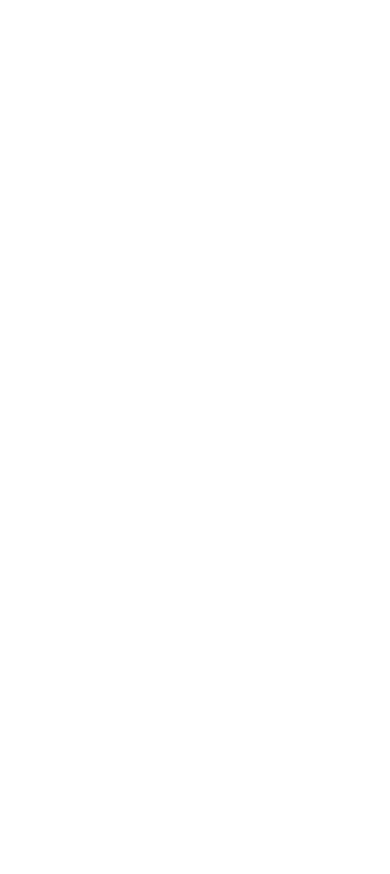
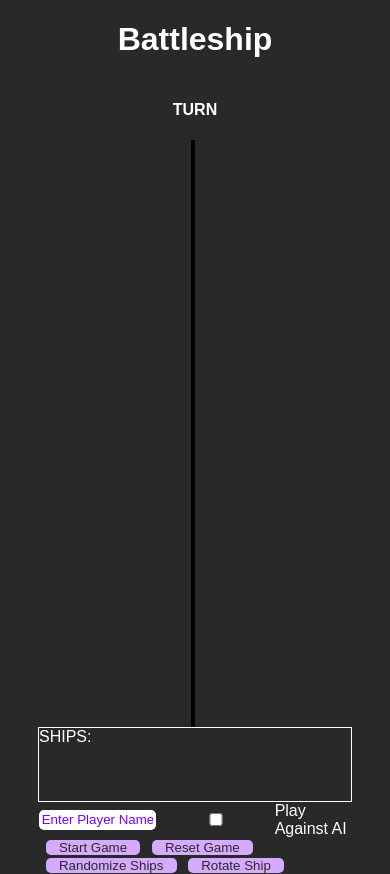
Before and after one commit to LuKa44x/Battleship-Game, a website: page scripts/index.html in a window 390 px wide. Before the commit the page ends 844 px from the top, so only its background shows below. Drawn offline with Linux system fonts and the light colour scheme.

Commit message:
feat: add a basic battleship game UI layout and styling
- Create responsive grid-based layout for two-player battleship
- Add dark theme with purple accent colors and CSS variables
- Implement game controls: name input, AI toggle, game buttons
- Design symmetrical player board layout with stats containers
- Add ships container for ship placement interface
- Style interactive elements with hover/active/focus states

Layout: centered design with 80% width game container,
4-column grid for player stats and gameboards

- Picture of the layout attached as sketch.png, just for reference.

```diff
--- a/scripts/index.html
+++ b/scripts/index.html
@@ -7,5 +7,35 @@
     <script type="module" src="src/index.js" defer></script>
     <title>Battleship</title>
   </head>
-  <body></body>
+  <body>
+    <h1>Battleship</h1>
+    <div class="turnDisplay-container">
+      <h4>TURN</h4>
+    </div>
+    <div class="game-container">
+      <div class="player1-stats-container"></div>
+      <div class="player1-gameboard-container"></div>
+      <div class="player2-gameboard-container"></div>
+      <div class="player2-stats-container"></div>
+    </div>
+    <div class="ships-container">SHIPS:</div>
+    <div class="inputs-container">
+      <div class="namesInput-container">
+        <input
+          type="text"
+          class="player-name-input"
+          placeholder="Enter Player Name"
+        />
+
+        <input type="checkbox" class="ai-checkbox" />
+        <label for="ai-checkbox">Play Against AI</label>
+      </div>
+      <div class="buttons-container">
+        <button class="start-game-button">Start Game</button>
+        <button class="reset-game-button">Reset Game</button>
+        <button class="randomize-ships-button">Randomize Ships</button>
+        <button class="rotate-ship-button">Rotate Ship</button>
+      </div>
+    </div>
+  </body>
 </html>
--- a/scripts/style.css
+++ b/scripts/style.css
@@ -0,0 +1,91 @@
+:root {
+  --main-bg-color: #292929;
+  --secondary-bg-color: #ffffff;
+  --accent-color: #d6abff;
+  --text-color: #ffffff;
+  --font-family: 'Arial', sans-serif;
+}
+body {
+  margin: 0;
+  padding: 0;
+  background-color: var(--main-bg-color);
+  color: var(--text-color);
+  font-family: var(--font-family);
+  height: 100vh;
+  width: 100vw;
+  display: flex;
+  justify-content: center;
+  align-items: center;
+  flex-direction: column;
+}
+
+.game-container {
+  width: 80%;
+  height: 80%;
+  display: grid;
+  grid-template-columns: 1fr 3fr 3fr 1fr;
+}
+
+.player1-gameboard-container {
+  border-right: 4px solid black;
+}
+
+.ships-container {
+  width: 80%;
+  height: 10%;
+  border: 1px solid white;
+  display: grid;
+  grid-template-columns: 1fr 1fr;
+}
+
+.inputs-container {
+  width: 80%;
+  height: 5%;
+}
+.inputs-container input {
+  width: 50%;
+  height: 50%;
+  padding: 0.2em;
+  border: none;
+  border-radius: 5px;
+}
+.inputs-container input:focus {
+  outline: none;
+  box-shadow: 0 0 5px var(--accent-color);
+}
+.inputs-container input::placeholder {
+  color: #7700ff;
+}
+.inputs-container input[type='checkbox'] {
+  box-shadow: 0 0 5px var(--main-bg-color);
+  vertical-align: middle;
+  accent-color: var(--accent-color);
+}
+.inputs-container button {
+  height: 50%;
+  padding: 0 1em;
+  margin-left: 0.5em;
+  border: none;
+  border-radius: 5px;
+  background-color: var(--accent-color);
+  color: var(--main-bg-color);
+  cursor: pointer;
+}
+.inputs-container button:hover {
+  background-color: #fa94fd;
+}
+.inputs-container button:active {
+  background-color: #fa94fd;
+  box-shadow: inset 0 0 5px #7700ff;
+}
+.inputs-container button:disabled {
+  background-color: #999999;
+  cursor: not-allowed;
+}
+
+.namesInput-container {
+  display: flex;
+  justify-content: center;
+  align-items: center;
+  flex-direction: row;
+}
```
Also changed, not shown: sketch.png (added).
